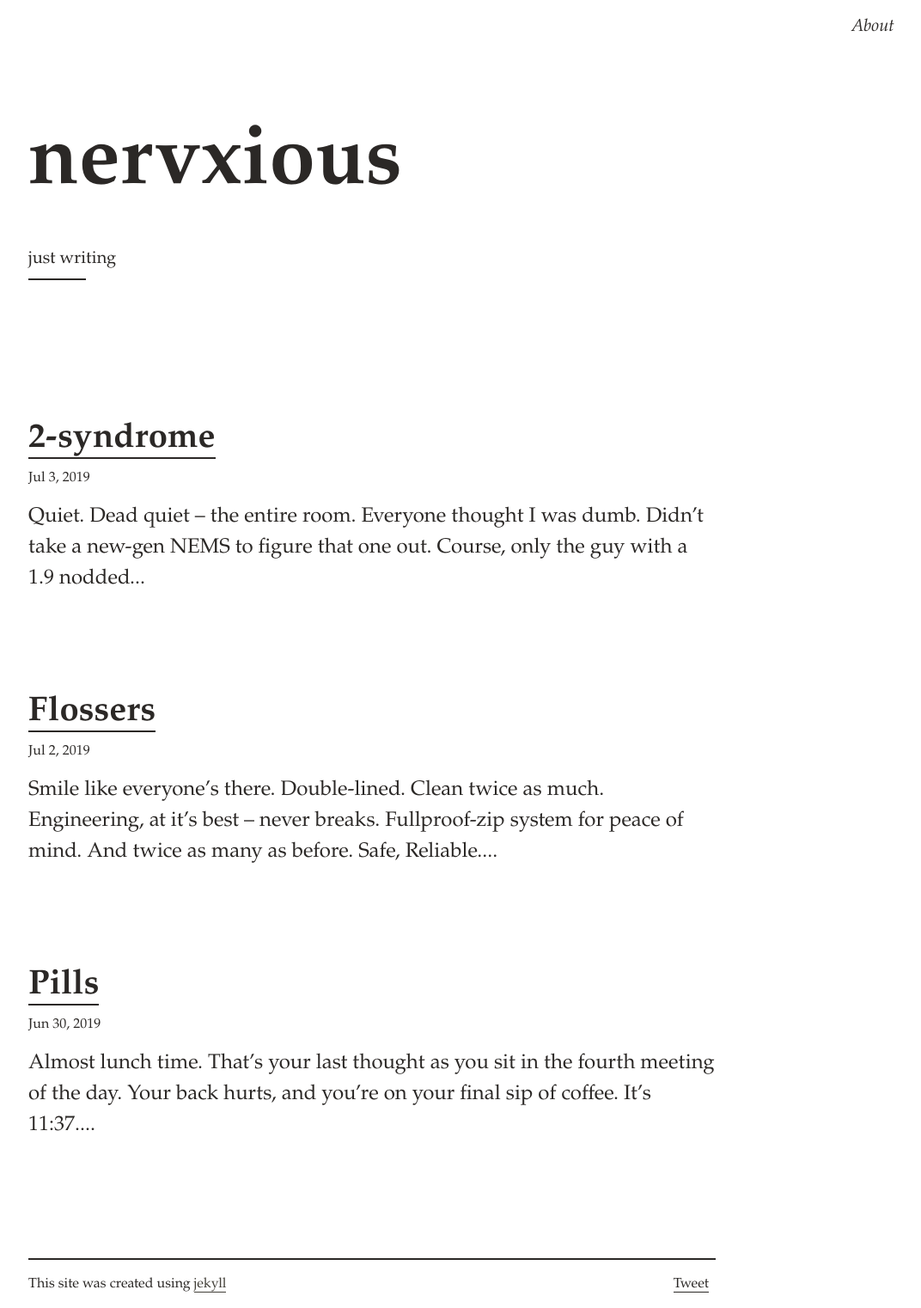
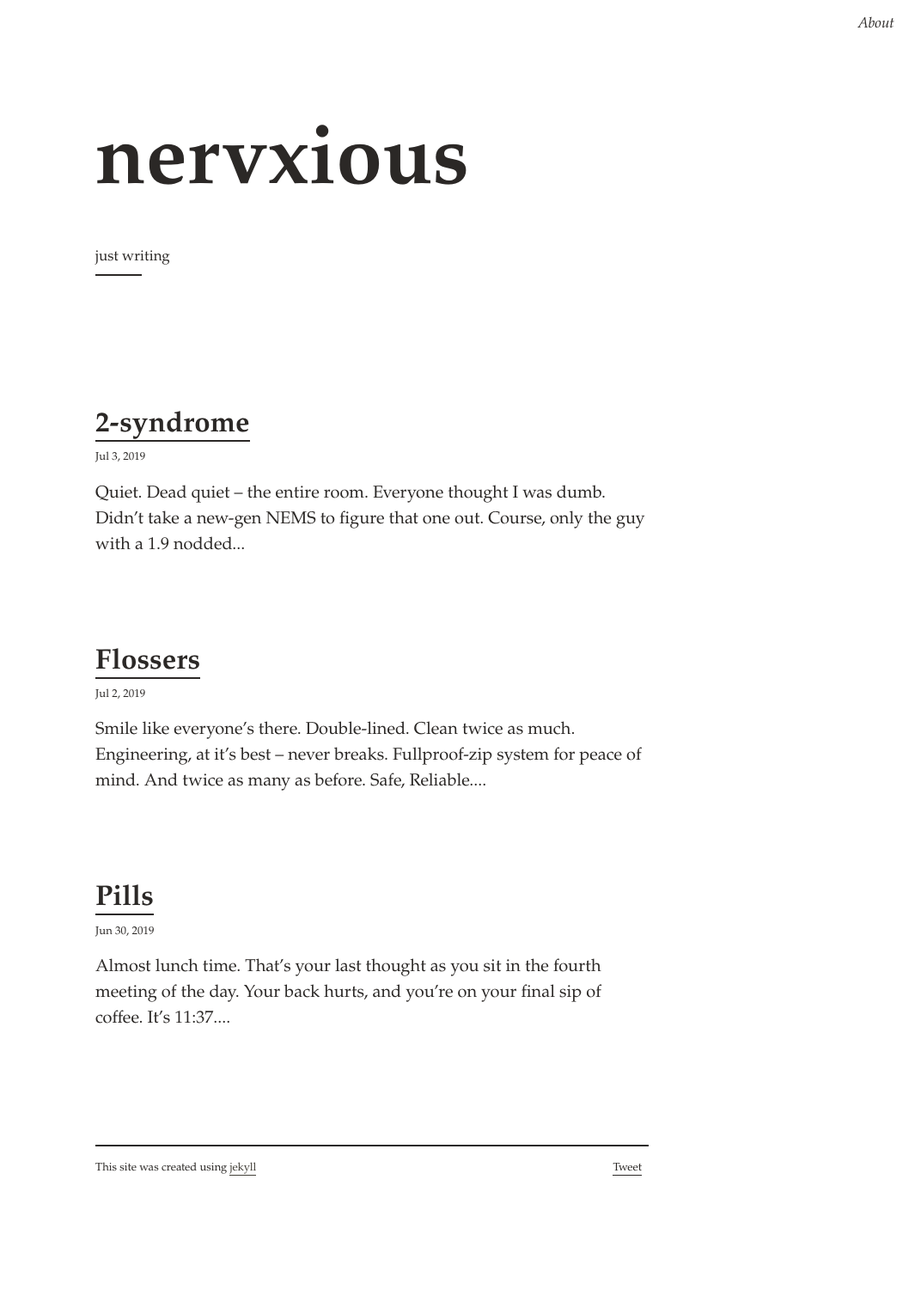
Before and after one commit to svvchen/nervxious, a Jekyll site: the page built from index.md, in a window 1280 px wide. Shown: the whole page at 86% size, without its empty margins (207-1279 px from the left). Built offline with Jekyll 4.4.1, drawn with Linux system fonts in a browser that asks for light colours; comment, search, counter and statistics services are not loaded; after the commit the page ends 1386 px from its top, so only the background shows below that.

Commit message:
Update _variables.scss

```diff
--- a/_sass/_variables.scss
+++ b/_sass/_variables.scss
@@ -1,20 +1,20 @@
 
 // Font family
 $body-font-family: Athelas, Palatino, Georgia, serif;
-$body-font-size: 16px;
-$prose-font-size: 24px;
+$body-font-size: 13px;
+$prose-font-size: 20px;
 
 
 // Type scale
 $h0-mobile: 48px;
 $h0-desktop: 96px;
 
-$h1-size: 40px !default;
-$h2-size: 32px !default;
-$h3-size: 24px !default;
-$h4-size: 20px !default;
-$h5-size: 16px !default;
-$h6-size: 12px !default;
+$h1-size: 33px !default;
+$h2-size: 27px !default;
+$h3-size: 20px !default;
+$h4-size: 17px !default;
+$h5-size: 13px !default;
+$h6-size: 10px !default;
 
 // Container width
 $container-width: 52em;
```
